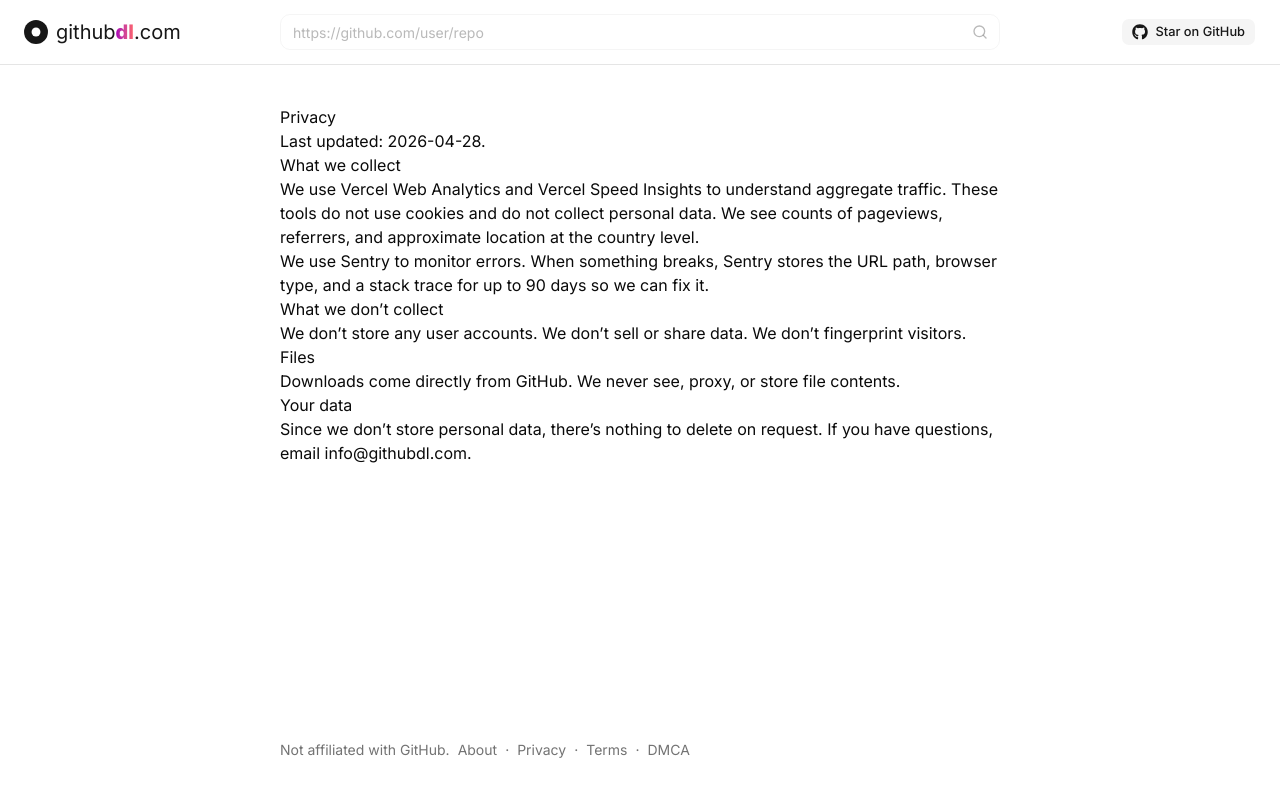
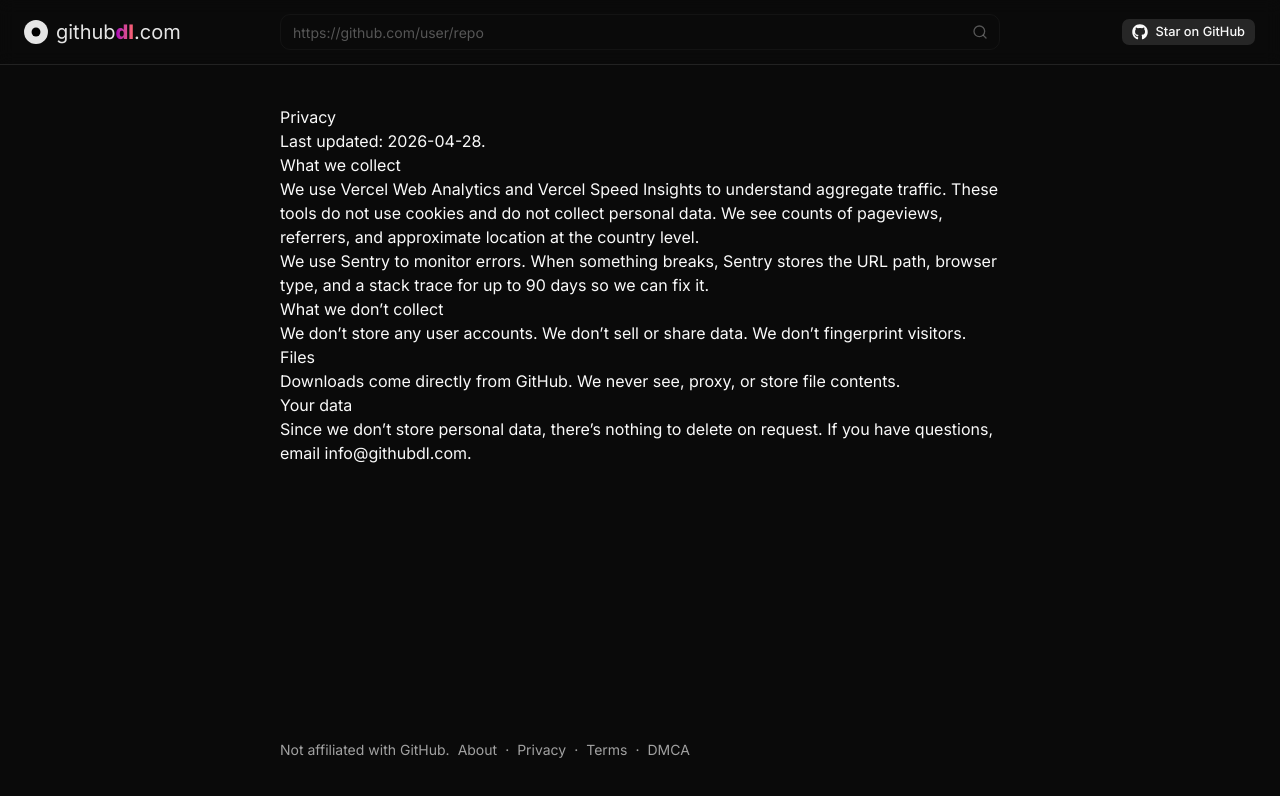
Before and after one commit to Vedinsoh/github-downloader, a Next.js app: page /privacy in a window 1280 px wide. Shown: the top 796 px of the page. Built offline with nearby package versions, Linux system fonts and the light colour scheme.

Commit message:
refactor: update theme script handling and improve NavbarRepoInput styles

```diff
--- a/src/app/layout.tsx
+++ b/src/app/layout.tsx
@@ -1,6 +1,5 @@
 import type { Metadata } from "next";
 import { Inter } from "next/font/google";
-import Script from "next/script";
 import { Analytics } from "@vercel/analytics/next";
 import { SpeedInsights } from "@vercel/speed-insights/next";
 import "./globals.css";
@@ -27,22 +26,19 @@
   twitter: { card: "summary_large_image" },
 };
 
-const themeScript = `
-(function() {
-  try {
-    var dark = window.matchMedia('(prefers-color-scheme: dark)').matches;
-    if (dark) document.documentElement.classList.add('dark');
-  } catch (e) {}
-})();
-`;
+const themeScript = `(function(){try{if(window.matchMedia('(prefers-color-scheme: light)').matches)document.documentElement.classList.remove('dark')}catch(e){}})();`;
 
 export default function RootLayout({ children }: Readonly<{ children: React.ReactNode }>) {
   return (
-    <html lang="en" className={`${inter.variable} h-full antialiased`} suppressHydrationWarning>
+    <html
+      lang="en"
+      className={`dark ${inter.variable} h-full antialiased`}
+      suppressHydrationWarning
+    >
+      <head>
+        <script dangerouslySetInnerHTML={{ __html: themeScript }} />
+      </head>
       <body className="flex min-h-full flex-col">
-        <Script id="theme-script" strategy="beforeInteractive">
-          {themeScript}
-        </Script>
         <TooltipProvider>
           <Navbar />
           {children}
--- a/src/components/navbar-repo-input.tsx
+++ b/src/components/navbar-repo-input.tsx
@@ -34,7 +34,7 @@
               data-has-value={hasValue || undefined}
               data-invalid={isInvalid || undefined}
               className={cn(
-                "h-9 w-full rounded-lg border px-3 pr-9 text-sm transition-all duration-150 outline-none",
+                "h-9 w-full rounded-lg border px-3 pr-9 text-sm transition-colors duration-150 outline-none",
                 "border-border/40 placeholder:text-muted-foreground/50 bg-transparent",
                 "hover:border-border hover:bg-background hover:placeholder:text-muted-foreground",
                 "focus:border-border focus:bg-background focus:placeholder:text-muted-foreground",
@@ -48,7 +48,7 @@
               disabled={pending}
               aria-label="Search"
               className={cn(
-                "text-muted-foreground/50 absolute top-1/2 right-2 inline-flex size-6 -translate-y-1/2 items-center justify-center rounded-md transition-opacity duration-150",
+                "text-muted-foreground/50 absolute top-1/2 right-2 inline-flex size-6 -translate-y-1/2 items-center justify-center rounded-md transition-colors duration-150",
                 "group-hover:text-muted-foreground group-focus-within:text-muted-foreground",
                 hasValue && "text-muted-foreground",
                 isInvalid && "text-destructive",
```
